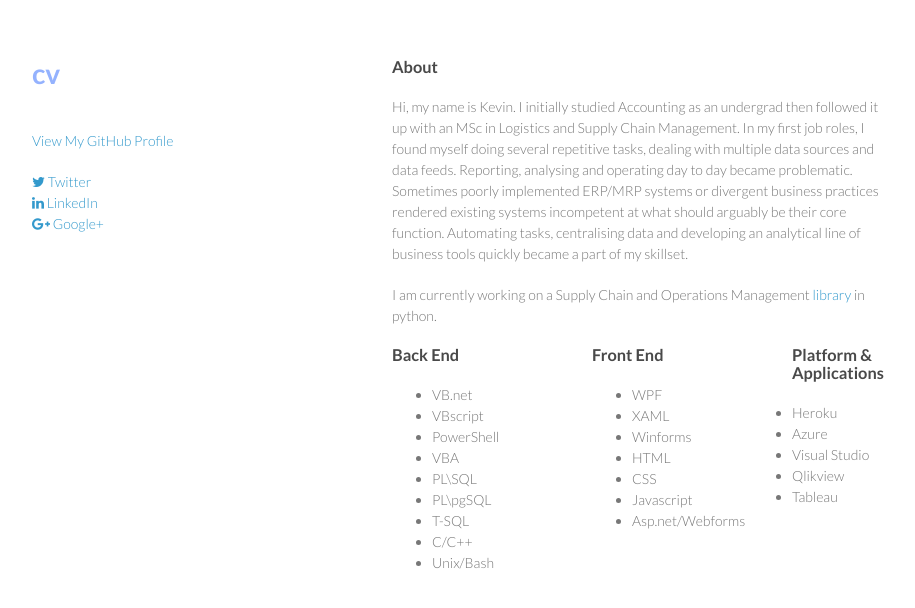
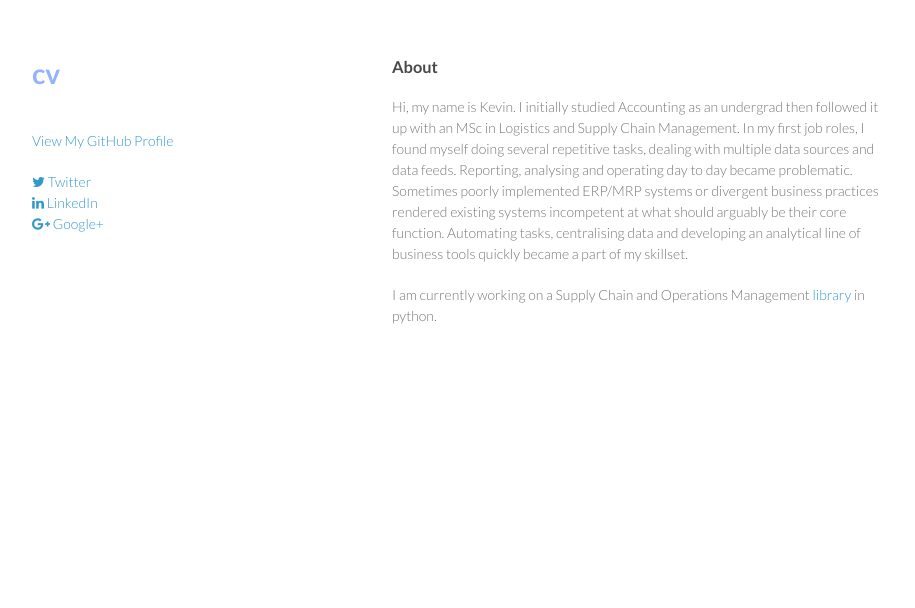
Before and after one commit to KevinFasusi/KevinFasusi.github.io, a Jekyll site: the page built from about/index.html, in a window 1280 px wide. Shown: the top 608 px of the page, without its empty margins (178-1093 px from the left). Built offline with Jekyll 4.4.1, drawn with Linux system fonts in a browser that asks for light colours; nearby versions of some CDN libraries.

Commit message:
edit about

```diff
--- a/about/index.html
+++ b/about/index.html
@@ -43,60 +43,5 @@
 
 <p>I am currently working on a Supply Chain and Operations Management <a class="view" href="https://github.com/KevinFasusi/supplychainpy">library</a> in python.</p>
 
-<!--[<pre><code>$ cd your_repo_root/repo_name
-$ git fetch origin
-$ git checkout gh-pages
-</code></pre> -->
-<div class="box">
-<h3>
-<a id="designer-templates" class="anchor" href="#designer-templates" aria-hidden="true"><span class="octicon octicon-link"></span></a>
-  Back End
-</h3>
-
-    <ul>
-      <li>VB.net</li>
-      <li>VBscript</li>
-      <li>PowerShell</li>
-      <li>VBA</li>
-      <li>PL\SQL</li>
-      <li>PL\pgSQL</li>
-      <li>T-SQL</li>
-      <li>C/C++</li>
-      <li>Unix/Bash</li>
-    </ul>
-</div>
-
-<div class="box">
-<h3>
-
-  Front End
-</h3>
-
-  <ul>
-  <li>WPF</li>
-  <li>XAML</li>
-  <li>Winforms</li>
-    <li>HTML</li>
-    <li>CSS</li>
-    <li>Javascript</li>
-    <li>Asp.net/Webforms</li>
-  </ul>
-</div>
-<div class="box2">
-<h3>
-<a id="designer-templates" class="anchor" href="#designer-templates" aria-hidden="true"><span class="octicon octicon-link"></span></a>
-
-  Platform &amp; Applications
-</h3>
-
-  <ul>
-    <li>Heroku</li>
-    <li>Azure</li>
-    <li>Visual Studio</li>
-    <li>Qlikview</li>
-    <li>Tableau</li>
-  </ul>
-</div>
-
   </body>
 </html>
```
